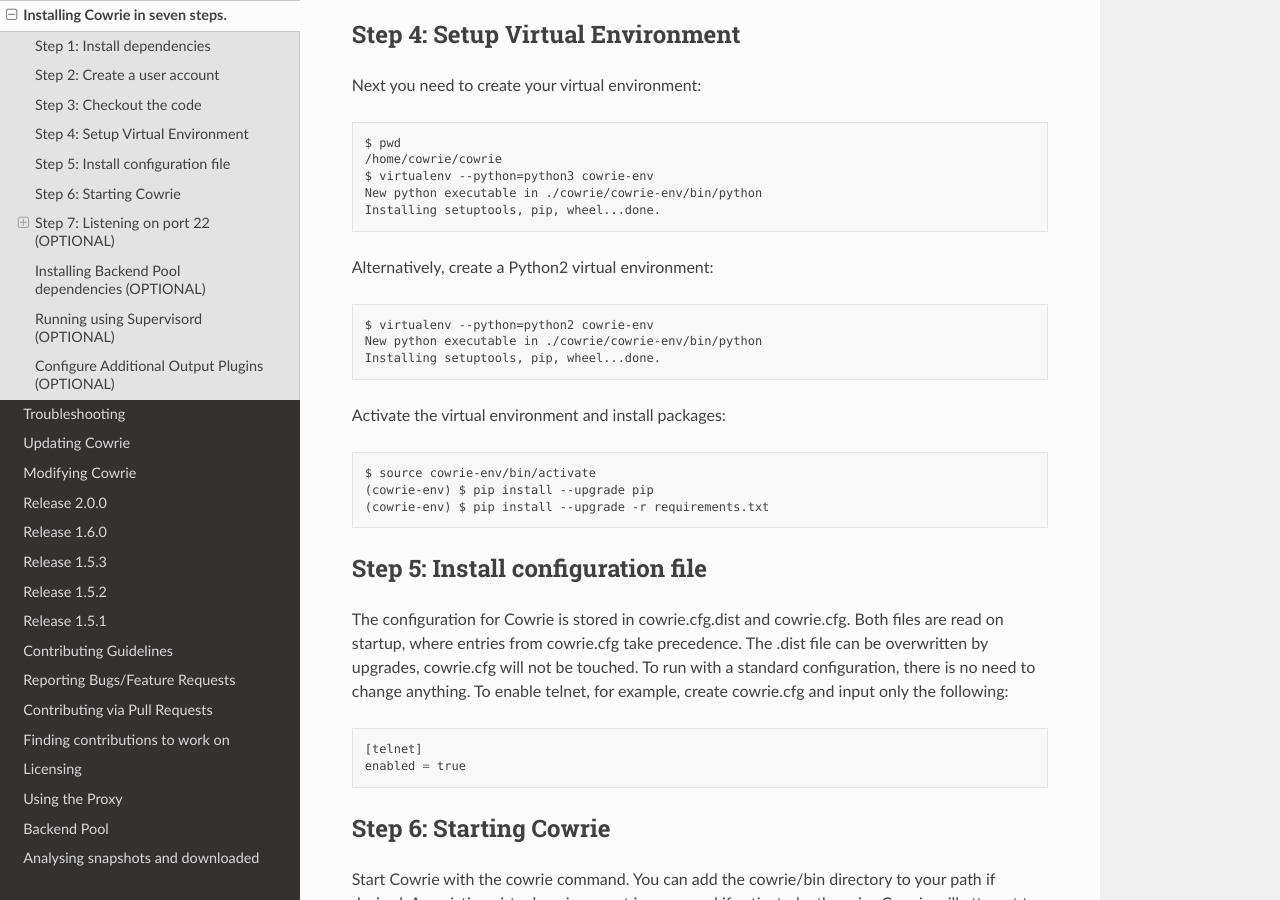
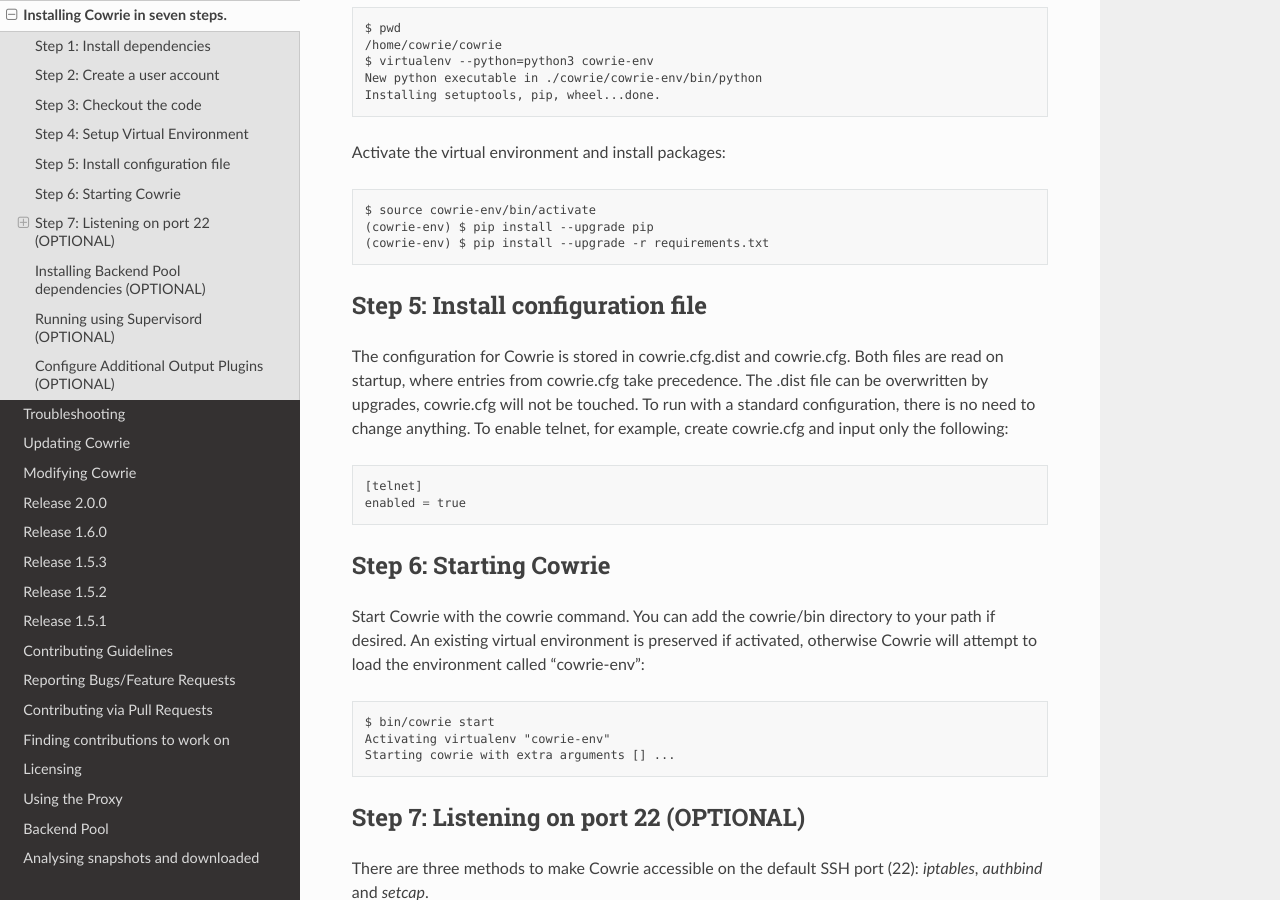
Before and after one commit to cowrie/cowrie, a Sphinx documentation site: the page built from docs/INSTALL.rst, in a window 1280 px wide and 900 px high, scrolled down 1595 px. Built offline with Sphinx 7.4.7 and the Read the Docs theme 2.0.0, drawn with Linux system fonts in a browser that asks for light colours; the version number could not be read and is left out; some of the changed text lies outside the part shown.

Commit message:
remove reference to python2

```diff
--- a/docs/INSTALL.rst
+++ b/docs/INSTALL.rst
@@ -27,10 +27,6 @@ On Debian based systems (last verified on Debian 10, 2019-08-18):
 For a Python3 based environment::
 
     $ sudo apt-get install git python-virtualenv libssl-dev libffi-dev build-essential libpython3-dev python3-minimal authbind virtualenv
-
-Or for Python2::
-
-    $ sudo apt-get install git python-virtualenv libssl-dev libffi-dev build-essential libpython-dev python2.7-minimal authbind
 
 Step 2: Create a user account
 *****************************
@@ -79,14 +75,7 @@ Next you need to create your virtual environment::
     New python executable in ./cowrie/cowrie-env/bin/python
     Installing setuptools, pip, wheel...done.
 
-Alternatively, create a Python2 virtual environment::
-
-    $ virtualenv --python=python2 cowrie-env
-    New python executable in ./cowrie/cowrie-env/bin/python
-    Installing setuptools, pip, wheel...done.
-
 Activate the virtual environment and install packages::
-
 
     $ source cowrie-env/bin/activate
     (cowrie-env) $ pip install --upgrade pip
@@ -178,7 +167,7 @@ Setcap
 
 Or use setcap to give permissions to Python to listen on ports<1024::
 
-    $ setcap cap_net_bind_service=+ep /usr/bin/python2.7
+    $ setcap cap_net_bind_service=+ep /usr/bin/python3
 
 And change the listening ports in `cowrie.cfg` as above.
 
--- a/docs/README.rst
+++ b/docs/README.rst
@@ -73,7 +73,7 @@ Requirements
 
 Software required:
 
-* Python 3.5+ (Python 2.7 support will be deprecated end of 2019)
+* Python 3.5+
 * python-virtualenv
 
 For Python dependencies, see `requirements.txt <https://github.com/cowrie/cowrie/blob/master/requirements.txt>`_.
```
